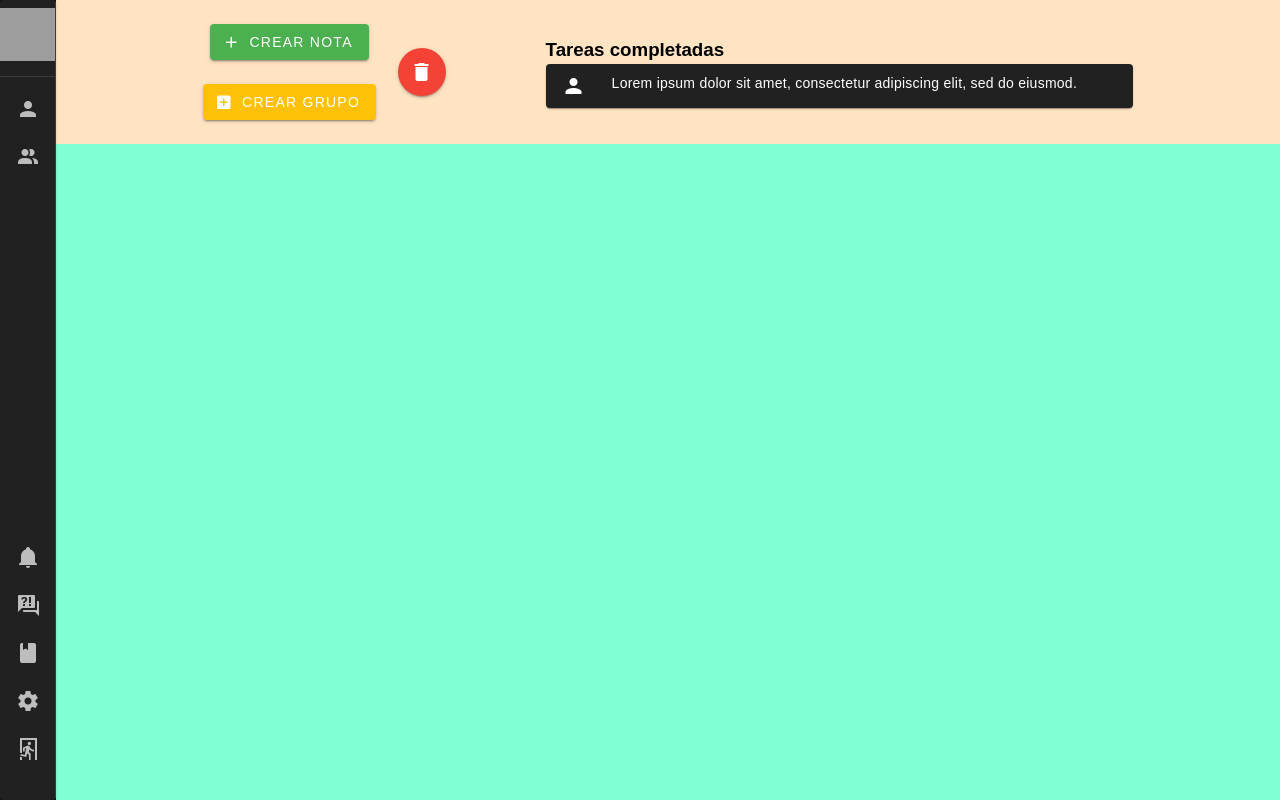
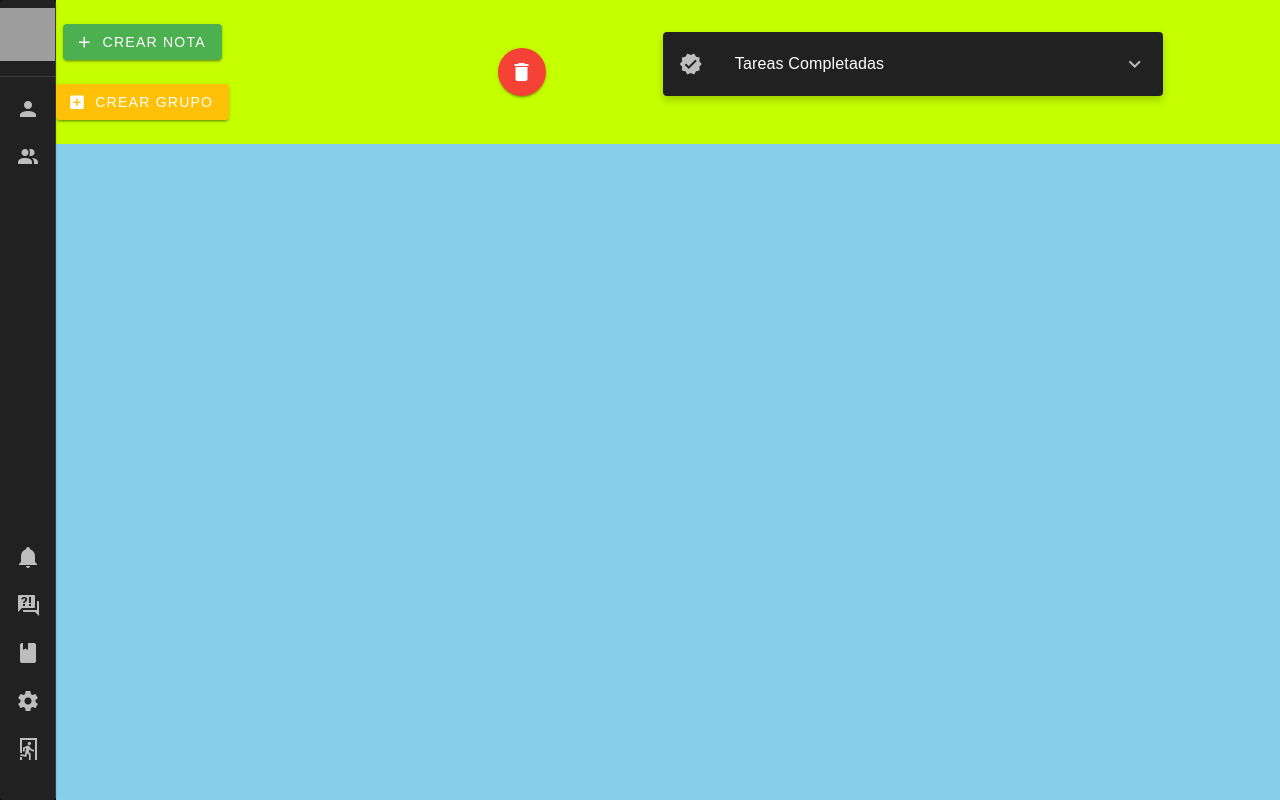
Before and after one commit to kpuxinnodev/digital-notes, a Vue app in the folder Front-End/: page / in a window 1280 px wide. Built offline with nearby package versions, Linux system fonts and the light colour scheme; grey boxes are pictures that could not be loaded.

Commit message:
mi espacio 50% completado

```diff
--- /dev/null
+++ b/Front-End/src/components/CompletedTasks.vue
@@ -0,0 +1,70 @@
+<template>
+    <v-card
+      class="fixed-card"
+      width="500"
+    >
+      <v-list v-model:opened="open">
+
+        <v-list-group value="Tareas Completadas">
+          <template v-slot:activator="{ props }">
+            <v-list-item
+              v-bind="props"
+              prepend-icon="mdi-check-decagram"
+              title="Tareas Completadas"
+            ></v-list-item>
+          </template>
+
+          <v-list-item v-for="(carta, index) in tareas_completadas" :key="index">
+            <v-card class="mx-auto cartas">
+              <v-icon :icon="carta.icono" class="cartas-icono" id="icono-categoria-completadas"></v-icon>
+              <v-card-text> {{ carta.texto }} </v-card-text>
+              <v-icon color="success" icon="mdi-check" class="cartas-icono"></v-icon>
+            </v-card>
+          </v-list-item>
+        </v-list-group>
+      </v-list>
+    </v-card>
+  </template>
+
+  <script setup>
+  import { ref } from 'vue'
+
+  const tareas_completadas = ref([
+    {icono:'mdi-briefcase', texto:'uno'},
+    {icono:'mdi-briefcase', texto:'dos'},
+    {icono:'mdi-briefcase', texto:'tres'},
+    {icono:'mdi-briefcase', texto:'cuatro'},
+    {icono:'mdi-briefcase', texto:'cinco'}
+  ])
+
+  const open = ref(null);
+  </script>
+
+  <style scoped>
+
+  .fixed-card {
+
+    position: fixed; /*Mantiene el componente en una posición fija en la ventana del navegador */
+    top: 4%; /* Ajusta la distancia desde la parte superior de la ventana */
+    z-index: 1000; /* Asegura que el componente esté por encima de otros elementos */
+    background: white; /* Asegura que el fondo del componente sea visible */
+    box-shadow: 0 4px 8px rgba(0, 0, 0, 0.2); /* Añade una sombra para destacar el componente */
+  }
+
+  .cartas {
+    display: flex;
+    flex-direction: row;
+  }
+
+  .cartas-icono {
+    align-self: center;
+  }
+
+  .v-list-group__items .v-list-item {
+    padding-inline-start: 0 !important;
+  }
+
+  #icono-categoria-completadas {
+    margin-left: 15px !important;
+  }
+  </style>
--- a/Front-End/src/components/NavBar.vue
+++ b/Front-End/src/components/NavBar.vue
@@ -1,5 +1,5 @@
 <template>
-    <div>
+    <div class="principal">
         <v-card>
         <v-layout>
           <v-navigation-drawer app
@@ -16,13 +16,13 @@
 
             <div class="navegador">
                 <v-list>
-                    <router-link v-for="ruta in rutas_uno" :key="ruta.name" :to="ruta.path">
+                    <router-link v-for="(ruta, index) in rutas_uno" :key="index" :to="ruta.path">
                         <v-list-item :prepend-icon="ruta.icon" :title="ruta.title" :value="ruta.value"></v-list-item>
                     </router-link>
                 </v-list>
 
                 <v-list>
-                    <router-link v-for="rutas in rutas_dos" :key="rutas.name" :to="rutas.path">
+                    <router-link v-for="(rutas, index) in rutas_dos" :key="index" :to="rutas.path">
                         <v-list-item :prepend-icon="rutas.icon" :title="rutas.title" :value="rutas.value"></v-list-item>
                     </router-link>
                 </v-list>
@@ -36,20 +36,21 @@
 </template>
 
 <script setup>
+import { ref } from 'vue'
 import { useRouter } from 'vue-router'
 
 const router = useRouter()
-const rutas_uno = [ //Menús principales
+const rutas_uno = ref([ //Menús principales
   { path: '/miespacio', title: 'Mi Espacio', value: 'miespacio', icon: 'mdi-account'},
   { path: '/grupo', title: 'Grupo', value: 'grupo', icon: 'mdi-account-multiple'},
-]
-const rutas_dos = [ //Menús secundarios
+])
+const rutas_dos = ref([ //Menús secundarios
   { path: '/notificaciones', title: 'Notificaciones', value: 'notificaciones', icon: 'mdi-bell'},
   { path: '/faq', title: 'FAQ', value: 'faq', icon: 'mdi-frequently-asked-questions'},
   { path: '/guia', title: 'Guía', value: 'guia', icon: 'mdi-book'},
   { path: '/configuracion', title: 'Configuración', value: 'configuracion', icon: 'mdi-cog'},
   { path: '/salir', title: 'Salir', value: 'salir', icon: 'mdi-exit-run'}
-]
+])
 </script>
 
 <style>
@@ -70,6 +71,10 @@ img{
     height: 88%;
 }
 
+.v-navigation-drawer__content{
+  overflow-y: hidden !important;
+}
+
 .v-list {
     padding: 0;
 }
--- a/Front-End/src/pages/index.vue
+++ b/Front-End/src/pages/index.vue
@@ -30,28 +30,23 @@
         </div>
 
         <div class="completadas">
-          <h3>Tareas completadas</h3>
-
-          <v-card class="nota-completada"
-          prepend-icon="mdi-account"
-          >
-          <v-card-text>
-            Lorem ipsum dolor sit amet, consectetur adipiscing elit, sed do eiusmod.
-          </v-card-text>
-        </v-card>
-        </div>
+          <CompletedTasks />
         </div>
 
       <div class="notes-show">
         <!--Mostrar las Notas-->
 
+
+
       </div>
     </div>
 
   </div>
+</div>
 </template>
 <script setup>
 import NavBar from '@/components/NavBar.vue';
+import CompletedTasks from '@/components/CompletedTasks.vue';
 
 </script>
 <style scoped>
@@ -94,22 +89,20 @@ import NavBar from '@/components/NavBar.vue';
   height: 18%;
   width: 100%;
 
-  background-color: bisque;
+  background-color: #C6FF00;
 }
 
 .botones {
   display: flex;
   flex-direction: row;
+  justify-content: space-between;
   width: 40%;
-  padding-left: 5%;
 }
 
 .botones-g1 {
   display: flex;
   flex-direction: column;
   height: 100%;
-  width: auto;
-  margin-left: 20%;
   justify-content: space-evenly;
   align-items: center;
 }
@@ -117,7 +110,6 @@ import NavBar from '@/components/NavBar.vue';
 .botones-g2 {
   display: flex;
   align-items: center;
-  margin-left: 5%;
 }
 
 .completadas {
@@ -125,16 +117,7 @@ import NavBar from '@/components/NavBar.vue';
   display: flex;
   flex-direction: column;
   justify-content: center;
-}
-
-.completadas > h3{
-  color: black;
-}
-
-.nota-completada {
-  display: flex;
-  flex-direction: row;
-  margin-right: 20%;
+  align-items: center;
 }
 
 ::v-deep .v-card-item__prepend {
--- a/Front-End/src/pages/miespacio.vue
+++ b/Front-End/src/pages/miespacio.vue
@@ -30,28 +30,23 @@
         </div>
 
         <div class="completadas">
-            <h3>Tareas completadas</h3>
-
-            <v-card class="nota-completada"
-            prepend-icon="mdi-account"
-            >
-            <v-card-text>
-              Lorem ipsum dolor sit amet, consectetur adipiscing elit, sed do eiusmod.
-            </v-card-text>
-          </v-card>
-          </div>
+          <CompletedTasks />
         </div>
 
       <div class="notes-show">
         <!--Mostrar las Notas-->
 
+
+
       </div>
     </div>
 
   </div>
+</div>
 </template>
 <script setup>
 import NavBar from '@/components/NavBar.vue';
+import CompletedTasks from '@/components/CompletedTasks.vue';
 
 </script>
 <style scoped>
@@ -94,13 +89,13 @@
   height: 18%;
   width: 100%;
 
-    background-color: bisque;
+  background-color: #C6FF00;
 }
 
 .botones {
   display: flex;
   flex-direction: row;
-    width: 40%;
+  width: 45%;
   padding-left: 5%;
 }
 
@@ -121,20 +116,10 @@
 }
 
 .completadas {
-    width: 60%;
+  width: 55%;
   display: flex;
   flex-direction: column;
   justify-content: center;
-  }
-
-  .completadas > h3{
-    color: black;
-  }
-
-  .nota-completada {
-    display: flex;
-    flex-direction: row;
-    margin-right: 20%;
 }
 
 ::v-deep .v-card-item__prepend {
```
Lines whose indentation alone changed are shown as unchanged.
